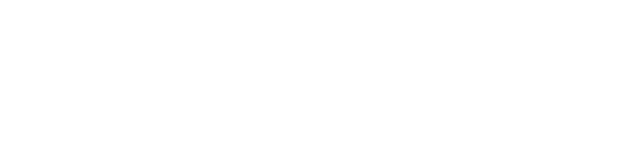
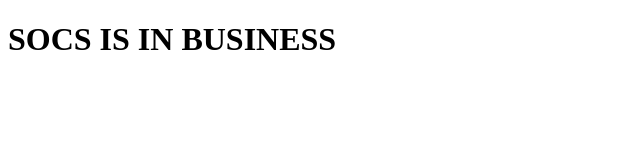
Before and after one commit to fac-15/socs, a website: page public/index.html in a window 1280 px wide. Shown: the whole page, without its empty margins (0-640 px from the left). Drawn offline with Linux system fonts and the light colour scheme.

Commit message:
added some test text to view index page

```diff
--- a/public/index.html
+++ b/public/index.html
@@ -7,6 +7,9 @@
     <title>Document</title>
 </head>
 <body>
+  <main>
+    <h1>SOCS IS IN BUSINESS</h1>
+  </main>
 
 </body>
 </html>
```
